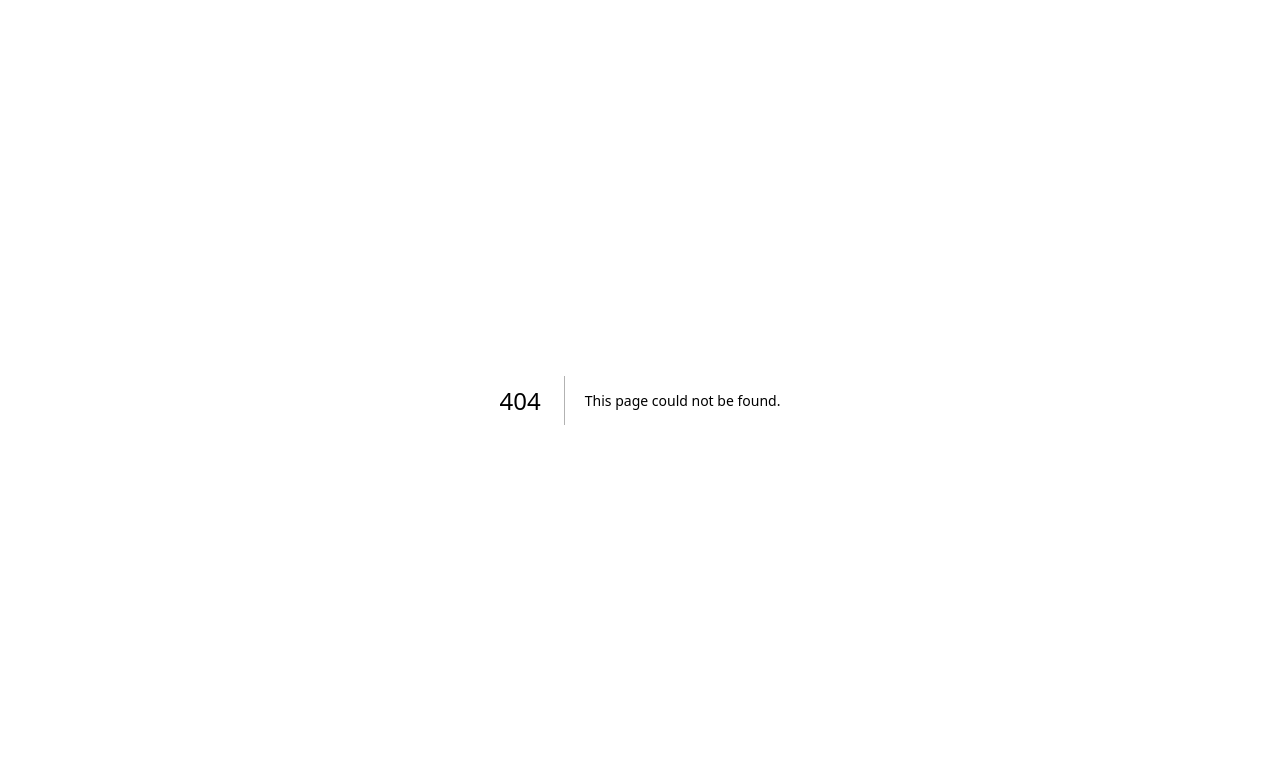
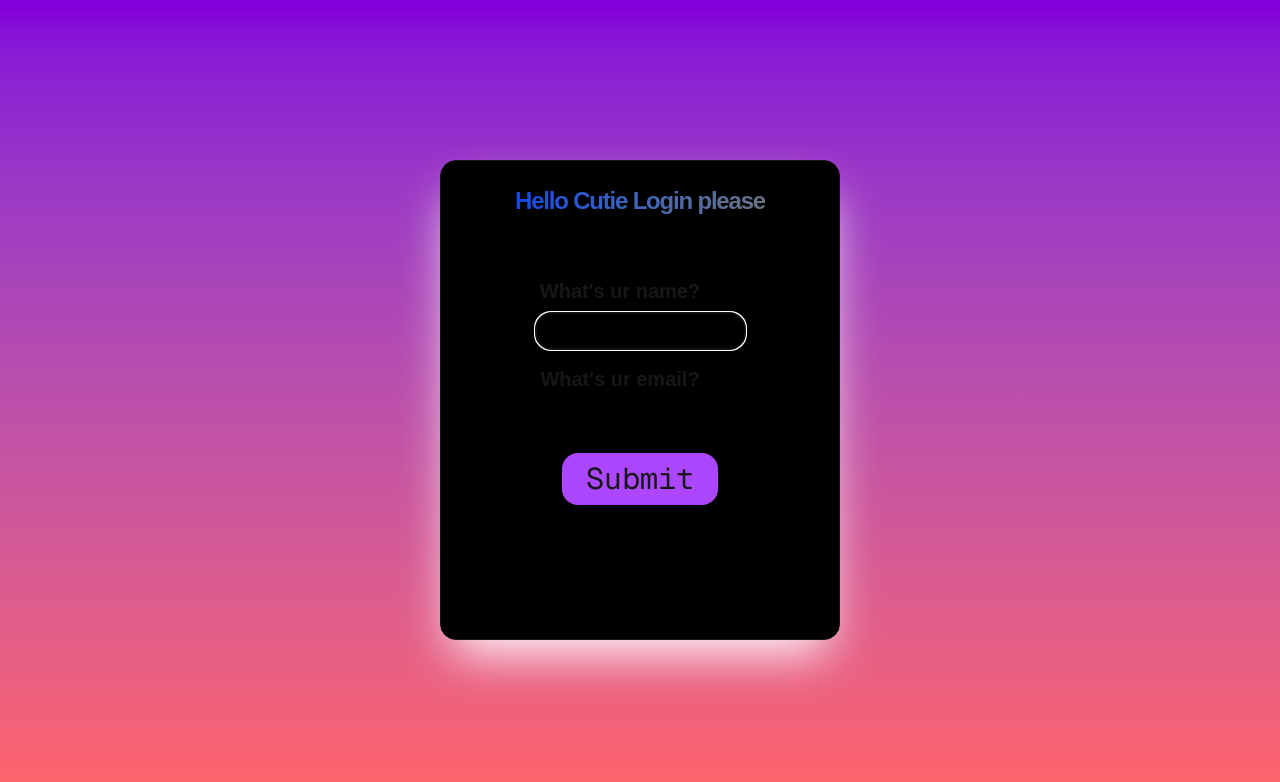
Before and after one commit to tushar-41/talkmeFrontend, a Next.js app: page /login in a window 1280 px wide. Before the commit this address had no page. Shown: the top 782 px of the page. Built offline with nearby package versions, Linux system fonts and the light colour scheme.

Commit message:
login form added

```diff
--- /dev/null
+++ b/app/(auth)/login/page.jsx
@@ -0,0 +1,36 @@
+'use client';
+import React, { useRef, useState } from 'react'
+
+const LoginPage = () => {
+
+    const [inputField,setInputField] = useState('');
+    const inputRef = useRef(null);
+    const [emailField,setEmailField] = useState('');
+    const emailRef = useRef(null);
+
+    const handleSubmit = (e) => {
+        e.preventDefault();
+
+    }
+
+  return (
+    <div className='min-h-screen bg-gradient-to-b from-purple-700 to-red-400 flex justify-center items-center'>
+        <div className='h-120 w-100 border rounded-2xl bg-black shadow-2xl shadow-white flex flex-col items-center gap-15'>
+            <h1 className='text-2xl tracking-tighter font-bold bg-gradient-to-r from-blue-700 to-gray-500
+             text-transparent bg-clip-text mt-6'>
+                Hello Cutie Login please</h1>
+            <form onSubmit={handleSubmit} className='flex flex-col items-center justify-center'>
+                <label htmlFor='name' className='text-xl font-semibold pr-10 mb-2' onClick={() => inputRef.current.focus()}>What's ur name?</label>
+                <input type="text" id='name' className='text-white text-sm font-mono p-2 rounded-2xl border-none mb-4'
+                value={inputField} onChange={(e) => setInputField(e.target.value)} ref={inputRef} autoFocus/>
+                <label htmlFor='email' className='text-xl font-semibold pr-10 mb-2' onClick={() => emailRef.current.focus()}>What's ur email?</label>
+                <input type="text" id='name' className='text-white text-sm font-mono p-2 rounded-2xl border-none mb-4'
+                value={emailField} onChange={(e) => setEmailField(e.target.value)} ref={emailRef}/>
+                <button type='submit' className='text-3xl font-mono bg-purple-500 hover:bg-white hover:text-black px-6 py-2 rounded-2xl transition-all duration-300'>Submit</button>
+            </form>
+        </div>
+    </div>
+  )
+}
+
+export default LoginPage
--- a/app/page.js
+++ b/app/page.js
@@ -8,6 +8,7 @@ import {io} from 'socket.io-client';
 
 export default function Home() {
 
+  let isLogin = true;
   const [data,setData] = useState('');
 
 
@@ -32,7 +33,7 @@ export default function Home() {
         <div className="flex items-center justify-center gap-20">
          <div className="relative inline-block rounded-xl p-[2px] overflow-hidden">
           <div className="absolute inset-0 rounded-xl bg-[conic-gradient(red,orange,yellow,green,blue,indigo,violet,red)] animate-spin-slow z-0" />
-            <Link href={'/chat'}>
+            <Link href={!isLogin ? '/chat' : '/login'}>
             <button className="relative z-10 px-6 py-2 bg-black text-white rounded-xl hover:bg-white hover:text-black hover:cursor-pointer transition-all duration-300">
               Get started
             </button>
```
